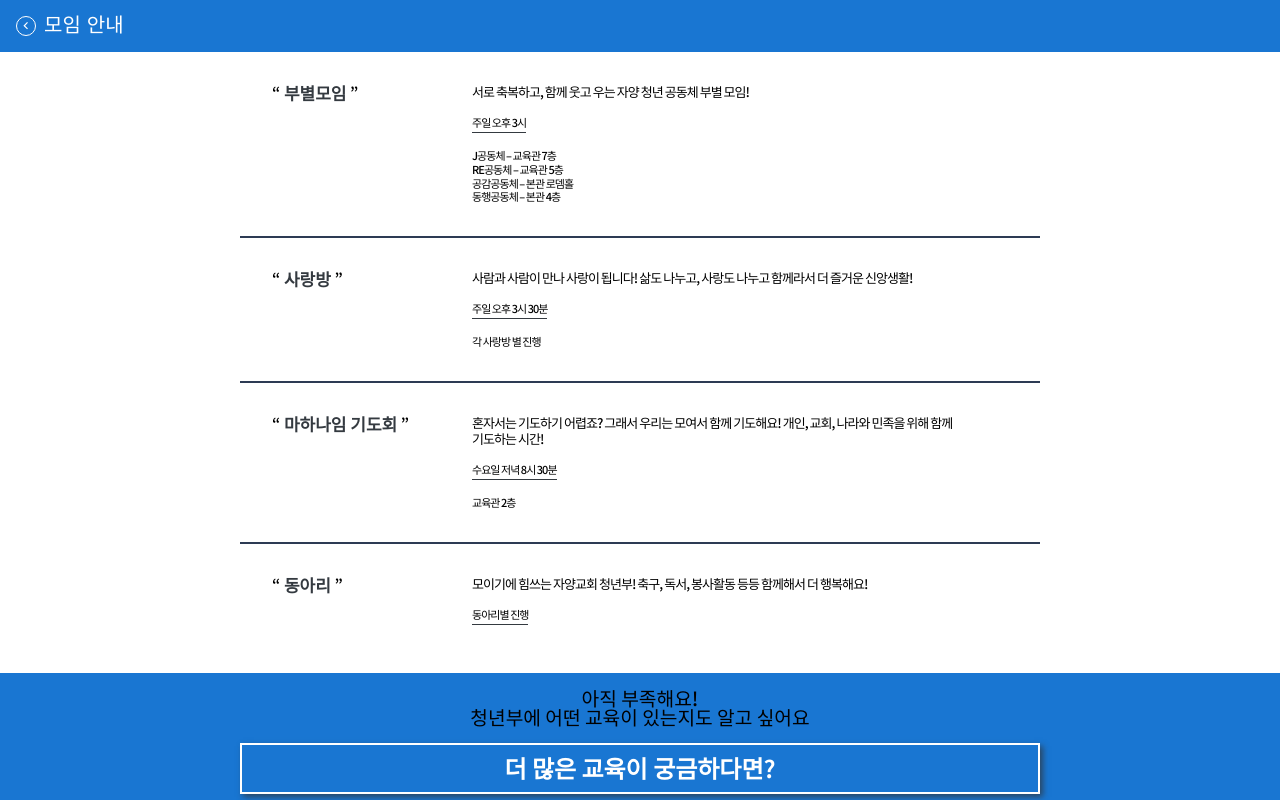
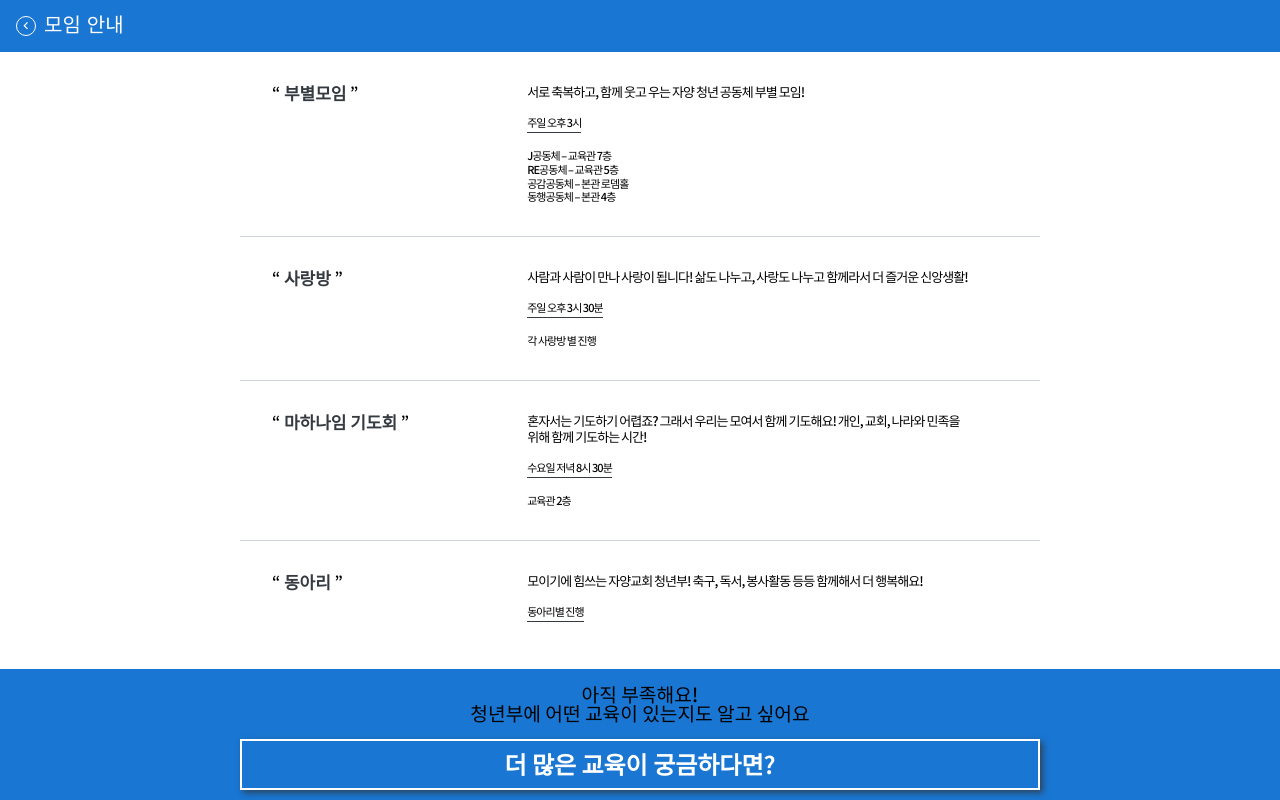
Before and after one commit to DublinCity/jayang-front, a React (Create React App) app: page /gathering in a window 1280 px wide. Shown: the top 800 px of the page. Built offline with nearby package versions, Linux system fonts and the light colour scheme; a web font is replaced by a local one.

Commit message:
스타일 수정

```diff
--- a/src/Gathering/index.tsx
+++ b/src/Gathering/index.tsx
@@ -62,7 +62,7 @@ const BackBtn = styled.svg.attrs({
 const Cell = styled(StyledDiv)`
 	margin: 0;
 	padding: 2rem;
-  border-bottom: 2px solid #2d3b54;
+  border-bottom: 1px solid #ced4da;
   display: flex;
 	margin: auto;
 	@media(min-width: 800px) {
@@ -71,6 +71,7 @@ const Cell = styled(StyledDiv)`
 `;
 const CellTitleWrap = styled(StyledDiv)`
 	flex: 1;
+	flex-basis: 10%;
 	display: flex;
 `;
 const CellTitleText = styled(StyledDiv)`
```
